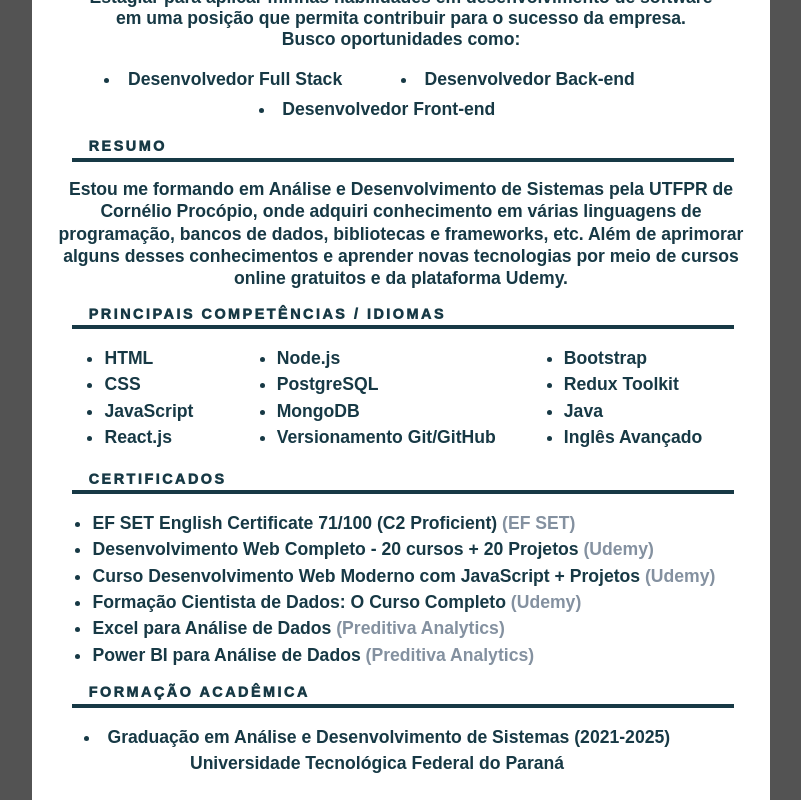
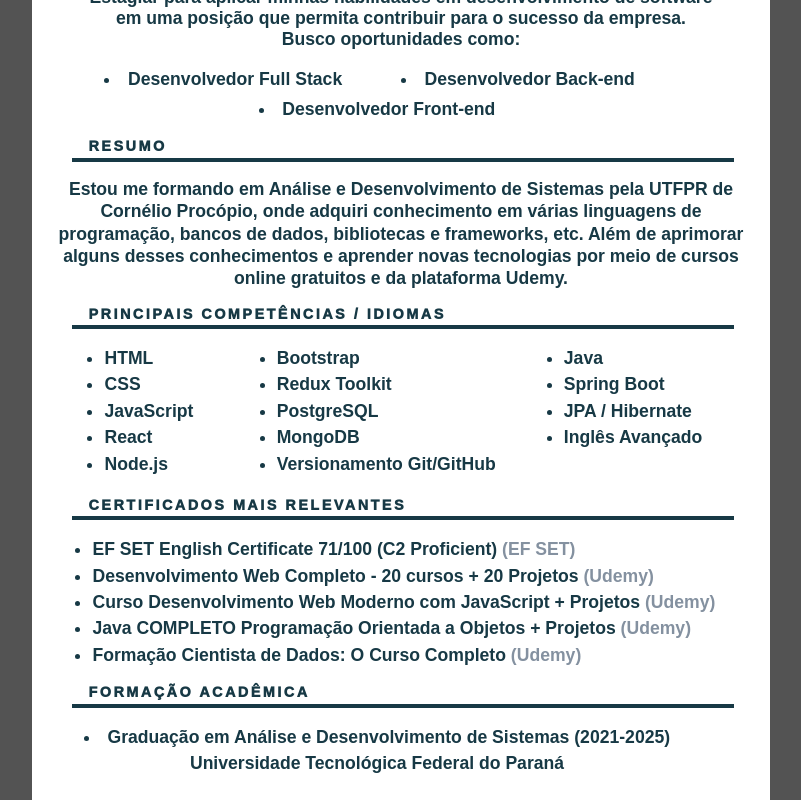
Before and after one commit to thalesondas/curriculum, a React (Create React App) app: page / in a window 1280 px wide. Shown: the part 370-1170 px from the top of the page, without its empty margins (239-1040 px from the left). Built offline with nearby package versions, Linux system fonts and the light colour scheme.

Commit message:
Atualizando o CV

```diff
--- a/src/components/Certificados.js
+++ b/src/components/Certificados.js
@@ -4,16 +4,15 @@ const Certificados = () => {
     return(
         <Container className="mt-1">
             <Container className="ms-3 d-flex flex-column justify-content-start align-items-start">
-                <h3 className="ms-3">Certificados</h3>
+                <h3 className="ms-3">Certificados mais relevantes</h3>
                 <hr />
             </Container>
             <ul className="ms-3">
                 <li>EF SET English Certificate 71/100 (C2 Proficient) <span className="letra-cinza">(EF SET)</span></li>
                 <li>Desenvolvimento Web Completo - 20 cursos + 20 Projetos <span className="letra-cinza">(Udemy)</span></li>
                 <li>Curso Desenvolvimento Web Moderno com JavaScript + Projetos <span className="letra-cinza">(Udemy)</span></li>
+                <li>Java COMPLETO Programação Orientada a Objetos + Projetos <span className="letra-cinza">(Udemy)</span></li>
                 <li>Formação Cientista de Dados: O Curso Completo <span className="letra-cinza">(Udemy)</span></li>
-                <li>Excel para Análise de Dados <span className="letra-cinza">(Preditiva Analytics)</span></li>
-                <li>Power BI para Análise de Dados <span className="letra-cinza">(Preditiva Analytics)</span></li>
             </ul>
         </Container>
     )
--- a/src/components/Competencias.js
+++ b/src/components/Competencias.js
@@ -13,12 +13,14 @@ const Competencias = () => {
                     <li>HTML</li>
                     <li>CSS</li>
                     <li>JavaScript</li>
-                    <li>React.js</li>
+                    <li>React</li>
+                    <li>Node.js</li>
                 </ul>
             </Col>
             <Col xs={5}>
                 <ul>
-                    <li>Node.js</li>
+                    <li>Bootstrap</li>
+                    <li>Redux Toolkit</li>
                     <li>PostgreSQL</li>
                     <li>MongoDB</li>
                     <li>Versionamento Git/GitHub</li>
@@ -26,9 +28,9 @@ const Competencias = () => {
             </Col>
             <Col xs={4}>
                 <ul>
-                    <li>Bootstrap</li>
-                    <li>Redux Toolkit</li>
                     <li>Java</li>
+                    <li>Spring Boot</li>
+                    <li>JPA / Hibernate</li>
                     <li>Inglês Avançado</li>
                 </ul>
             </Col>
```
Also changed, not shown: 1 other file (tests, documents, lock files or other folders).
